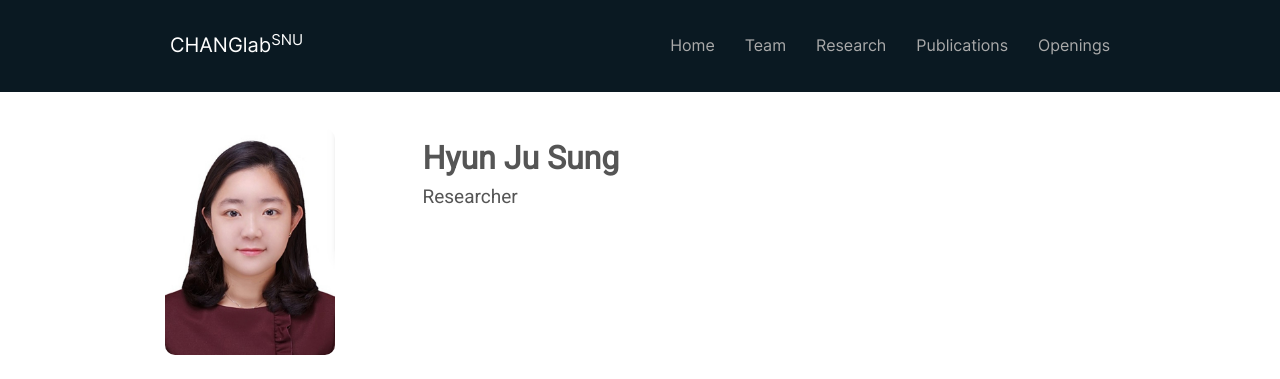
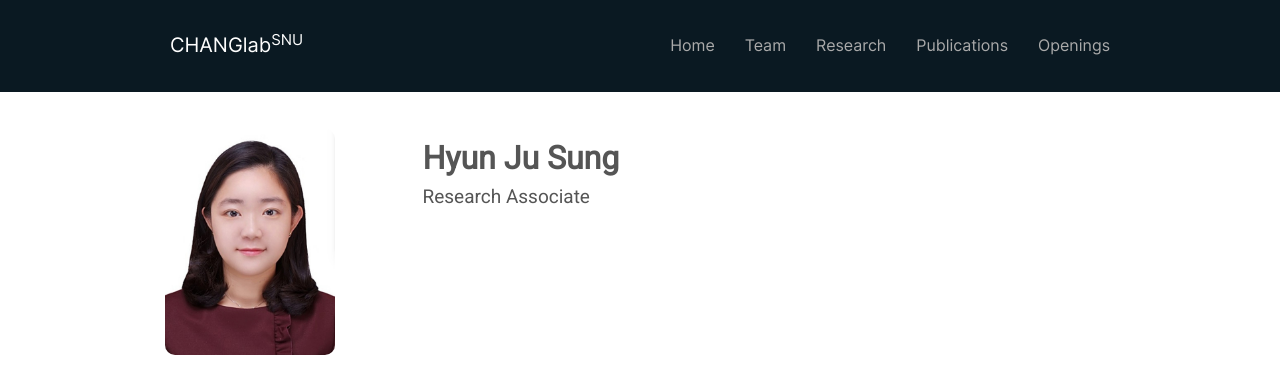
Before and after one commit to ChangLabSNU/ChangLabSNU.github.io, a Jekyll site: the page built from _pages/team/hyunju-sung.md, in a window 1280 px wide and 957 px high. Shown: the top 379 px of the window. Built offline with Jekyll 4.4.1, drawn with Linux system fonts in a browser that asks for light colours; nearby versions of some CDN libraries; some web fonts are replaced.

Commit message:
Correct the job title.

```diff
--- a/_data/team_staff.yml
+++ b/_data/team_staff.yml
@@ -14,6 +14,6 @@
 - name: Hyun Ju Sung
   photo: hjsung-thumb.jpg
   email: amp930712@gmail.com
-  info: Researcher
+  info: Research Associate
   intro: Devising a novel method of nanopore sequencing to detect RNA modification
   link: hyunju-sung
--- a/_pages/team/hyunju-sung.md
+++ b/_pages/team/hyunju-sung.md
@@ -1,7 +1,7 @@
 ---
 layout: member
 title: Hyun Ju Sung
-position: Researcher
+position: Research Associate
 handle: hyunju
 email: amp930712@gmail.com
 twitter:
```
